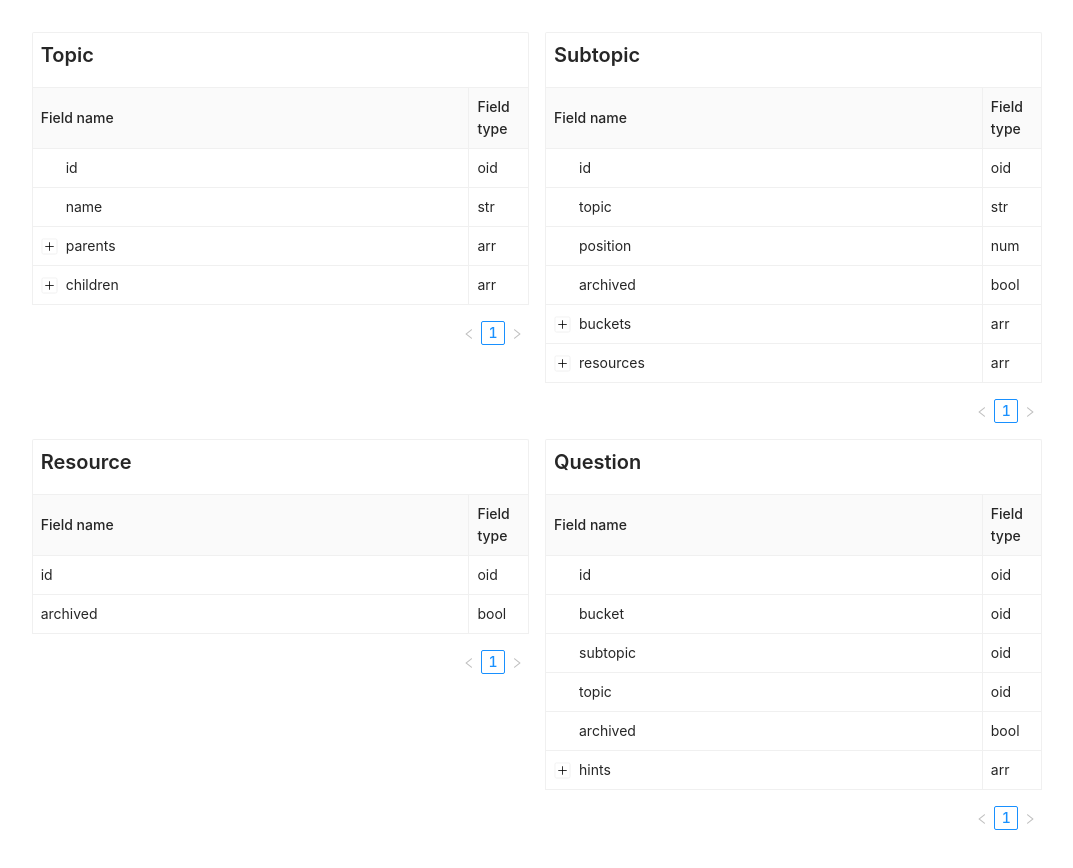
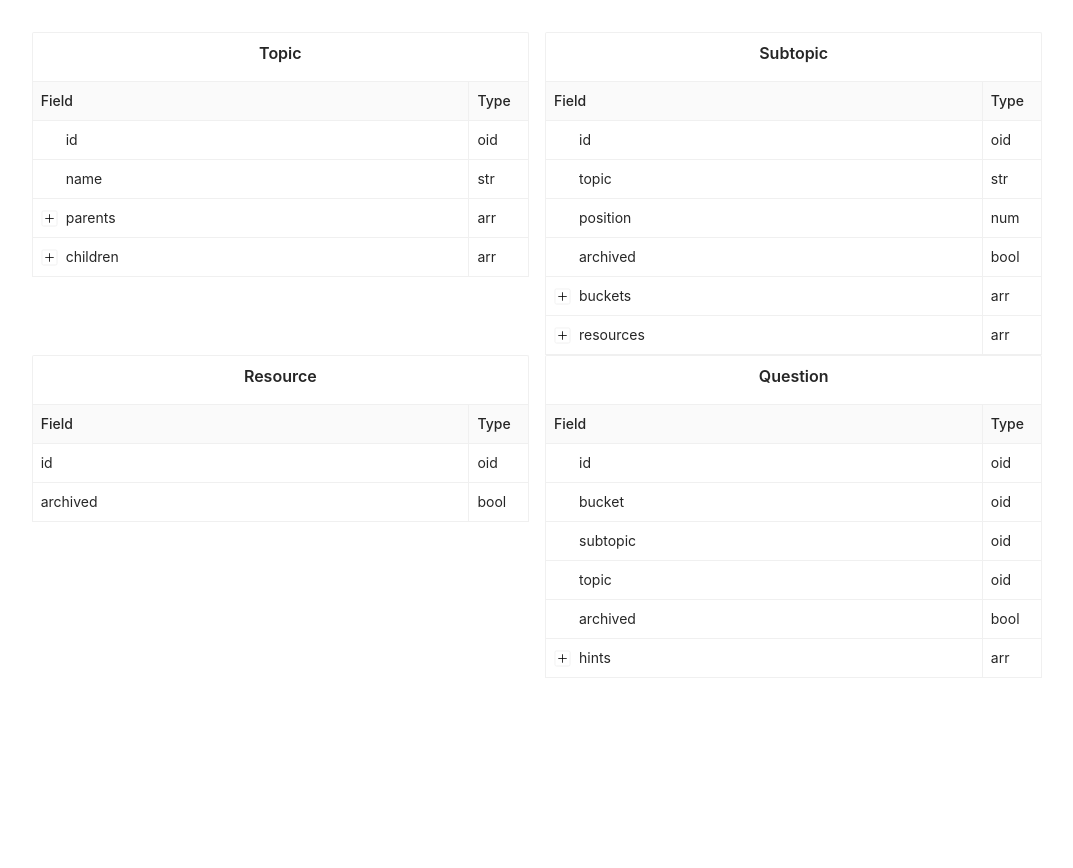
Before and after one commit to 13point5/Mongoma, a React (Create React App) app: page / in a window 1280 px wide. Shown: the top 868 px of the page, without its empty margins (103-1176 px from the left). After the commit the page ends 800 px from the top, so only its background shows below. Built offline with nearby package versions, Linux system fonts and the light colour scheme.

Commit message:
Iterate over collections and render

```diff
--- a/public/index.html
+++ b/public/index.html
@@ -5,10 +5,7 @@
 		<link rel="icon" href="%PUBLIC_URL%/favicon.ico" />
 		<meta name="viewport" content="width=device-width, initial-scale=1" />
 		<meta name="theme-color" content="#000000" />
-    <meta
-      name="description"
-      content="Web site created using create-react-app"
-    />
+		<meta name="description" content="Web site created using create-react-app" />
 		<link rel="apple-touch-icon" href="%PUBLIC_URL%/logo192.png" />
 		<!--
       manifest.json provides metadata used when your web app is installed on a
@@ -24,7 +21,7 @@
       work correctly both with client-side routing and a non-root public URL.
       Learn how to configure a non-root public URL by running `npm run build`.
     -->
-    <title>React App</title>
+		<title>Deebyma</title>
 	</head>
 	<body>
 		<noscript>You need to enable JavaScript to run this app.</noscript>
--- a/src/App.tsx
+++ b/src/App.tsx
@@ -1,15 +1,15 @@
 import { Layout, Row } from "antd";
 import Collection from "components/Collection";
-import * as collectionSchemas from "components/Collection/schemas";
+import collectionSchemas from "components/Collection/schemas";
 
 const App = () => {
+	const collections = Object.keys(collectionSchemas);
 	return (
 		<Layout.Content style={{ padding: "2rem" }}>
 			<Row gutter={16} justify="center">
-				<Collection name="Topic" schema={collectionSchemas.Topic} />
-				<Collection name="Subtopic" schema={collectionSchemas.Subtopic} />
-				<Collection name="Resource" schema={collectionSchemas.Resource} />
-				<Collection name="Question" schema={collectionSchemas.Question} />
+				{collections.map((collection) => (
+					<Collection name={collection} schema={collectionSchemas[collection]} key={collection} />
+				))}
 			</Row>
 		</Layout.Content>
 	);
--- a/src/components/Collection/index.tsx
+++ b/src/components/Collection/index.tsx
@@ -1,32 +1,36 @@
 import { Table, Typography, Col } from "antd";
-import { CollectionProps } from "./types";
+import { CollectionProps, CollectionTitleProps } from "./types";
 
 const columns = [
 	{
-		title: "Field name",
+		title: "Field",
 		dataIndex: "name",
 		key: "name",
 	},
 	{
-		title: "Field type",
+		title: "Type",
 		dataIndex: "type",
 		key: "type",
 		width: "12%",
 	},
 ];
 
-const tableStyle = {};
+const Title = ({ name, ...restProps }: CollectionTitleProps) => (
+	<Typography.Title level={5} className="tableTitle" {...restProps}>
+		{name}
+	</Typography.Title>
+);
 
 const Collection = ({ schema, name, ...restProps }: CollectionProps) => {
 	return (
 		<Col span={10}>
 			<Table
-				title={() => <Typography.Title level={4}>{name}</Typography.Title>}
+				title={() => <Title name={name} />}
 				columns={columns}
 				dataSource={schema}
 				bordered
-				style={{ ...tableStyle }}
 				size="small"
+				pagination={false}
 				{...restProps}
 			/>
 		</Col>
--- a/src/components/Collection/schemas/index.ts
+++ b/src/components/Collection/schemas/index.ts
@@ -1,4 +1,16 @@
-export { default as Topic } from "./Topic";
-export { default as Subtopic } from "./Subtopic";
-export { default as Resource } from "./Resource";
-export { default as Question } from "./Question";
+import { CollectionSchema } from "../types";
+import Topic from "./Topic";
+import Subtopic from "./Subtopic";
+import Resource from "./Resource";
+import Question from "./Question";
+
+const schemas: {
+	[schema: string]: CollectionSchema;
+} = {
+	Topic,
+	Subtopic,
+	Resource,
+	Question,
+};
+
+export default schemas;
--- a/src/components/Collection/types.ts
+++ b/src/components/Collection/types.ts
@@ -20,3 +20,7 @@ export interface CollectionProps {
 	schema: Field[];
 	name: string;
 }
+
+export interface CollectionTitleProps {
+	name: string;
+}
--- a/src/index.tsx
+++ b/src/index.tsx
@@ -2,6 +2,7 @@ import React from "react";
 import ReactDOM from "react-dom";
 
 import "antd/dist/antd.css";
+import "styles/collection.css";
 
 import "./index.css";
 import App from "./App";
--- /dev/null
+++ b/src/styles/collection.css
@@ -0,0 +1,4 @@
+.tableTitle {
+	margin: 0;
+	text-align: center;
+}
```
Lines whose indentation alone changed are shown as unchanged.
